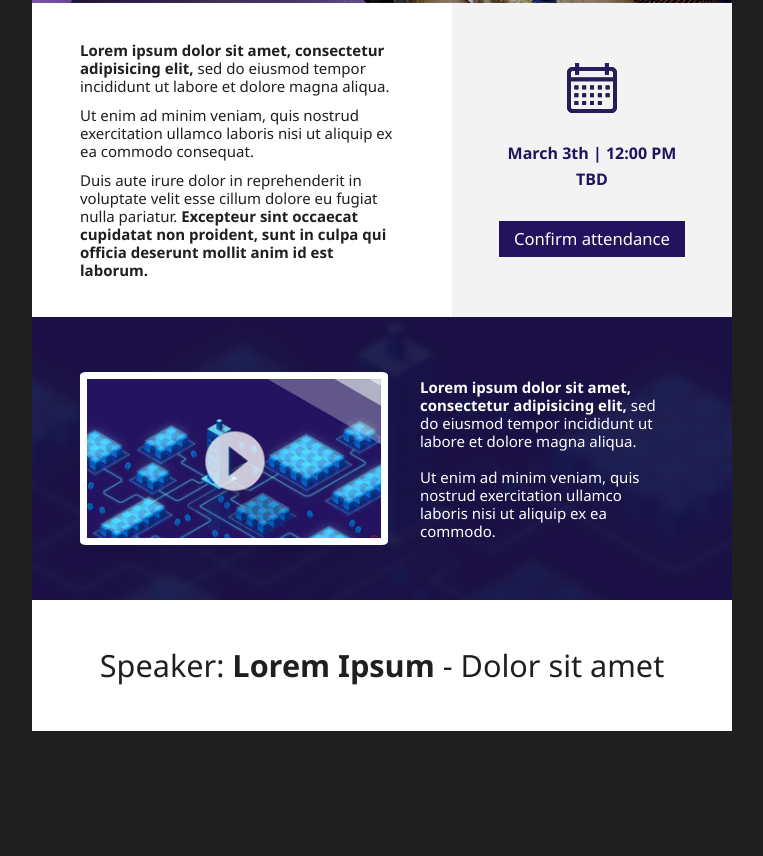
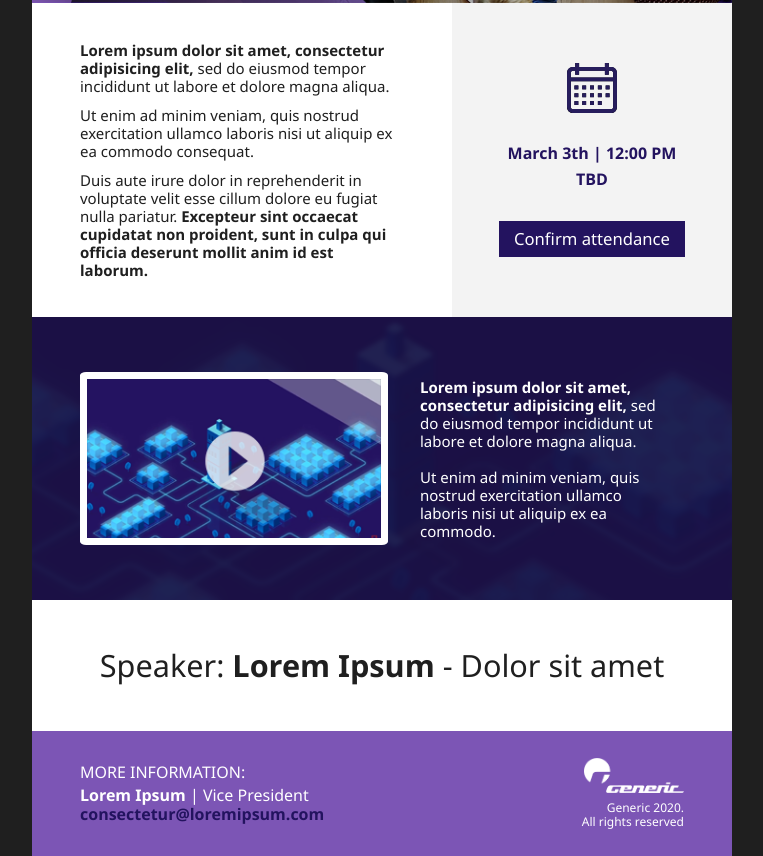
Before and after one commit to alstroemerieae/ejercicio-maqueta-naiades, a plain HTML site: page index.html in a window 1280 px wide. Shown: the part 462-1318 px from the top of the page, without its empty margins (258-1021 px from the left). Drawn offline with Linux system fonts and the light colour scheme.

Commit message:
Add footer section

```diff
--- a/index.html
+++ b/index.html
@@ -59,7 +59,20 @@
         <div class="speaker">
             <p>Speaker: <strong>Lorem Ipsum</strong> - Dolor sit amet </p>
         </div>
-        <div class="footer"></div>
+        <div class="footer">
+            <div class="footer-info">
+                <p> MORE INFORMATION: </p>
+                <p> <strong>Lorem Ipsum </strong>  | Vice President </p>
+                <p class="footer-info-email"> consectetur@loremipsum.com </p>
+            </div>
+            <div class="footer-logo">
+                <img src="/img/footer-logo.png" alt="">
+                <p>
+                    Generic 2020.<br>
+                    All rights reserved
+                </p>
+            </div>
+        </div>
     </div>
 </body>
 </html>
--- a/scss/_config.scss
+++ b/scss/_config.scss
@@ -3,6 +3,7 @@ $max-width: 700px;
 
 // $primary-color: #271d5d;
 $primary-color: #23135f;
+$secondary-color: #7c55b5;
 
 $light-color: #ffffff;
 $gray-color: #f3f3f3;
--- a/scss/main.scss
+++ b/scss/main.scss
@@ -134,3 +134,37 @@ body {
 		font-size: 30.64px;
 	}
 }
+
+.footer {
+	background-color: $secondary-color;
+	display: flex;
+	justify-content: space-between;
+	align-items: center;
+	padding: 2rem 3rem;
+	color: $light-color;
+
+	&-info {
+		p:nth-child(2) {
+			margin-top: .25rem;
+		}
+		&-email {
+			color: $primary-color;
+			font-weight: bold;
+		}
+	}
+
+	&-logo {
+			display: flex;
+			flex-direction: column;
+			align-items: flex-end;
+
+		img {
+			width: 44.4%;
+		}
+		p {
+			text-align: right;
+			font-size: 12px;
+			margin-top: .5rem;
+		}
+	}
+}
```
Also changed, not shown: css/main.css, img/footer-logo.png (added), 1 other file.
